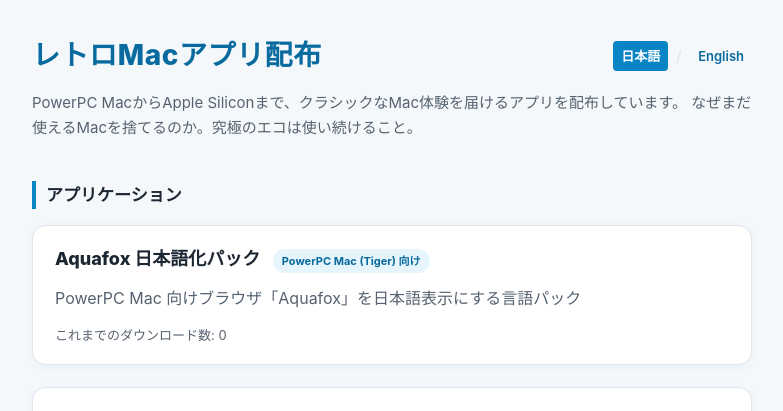
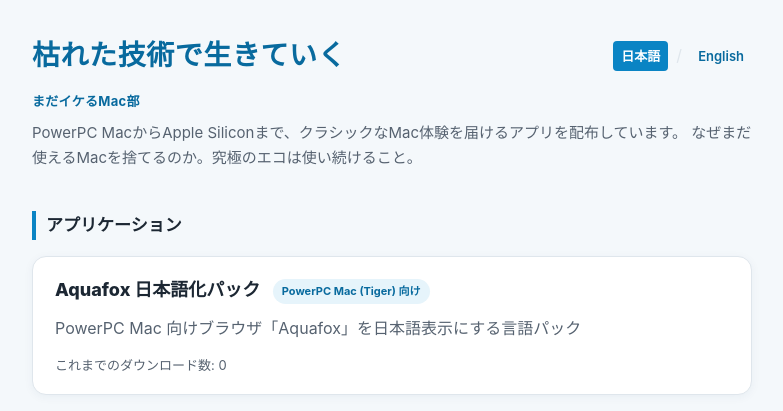
Before and after one commit to watermark-hd/aquafox-ja-site, a Flask app: page / in a window 1280 px wide. Shown: the top 411 px of the page, without its empty margins (248-1031 px from the left). Run offline with Flask 3, Linux system fonts and the light colour scheme; data that the repository does not hold is empty.

Commit message:
サイト名を「枯れた技術で生きていく」に変更、サブタイトルを追加
「レトロMacアプリ配布」という説明的な名前から、風刺の効いた
サイト名に変更。サブタイトルとして「まだイケるMac部」を追加。
ホームページの<title>タグも「アプリ一覧」からサイト名に修正。

```diff
--- a/static/css/style.css
+++ b/static/css/style.css
@@ -51,6 +51,14 @@ body {
 .site-title a {
   color: inherit;
   text-decoration: none;
+}
+
+.site-subtitle {
+  margin: 4px 0 0 0;
+  color: var(--aqua-dark);
+  font-size: 13px;
+  font-weight: 700;
+  letter-spacing: 0.02em;
 }
 
 .site-tagline {
--- a/templates/base.html
+++ b/templates/base.html
@@ -16,14 +16,14 @@
 <link rel="icon" type="image/png" sizes="16x16" href="{{ url_for('static', filename='favicon-16.png') }}">
 <link rel="icon" href="{{ url_for('static', filename='favicon.ico') }}">
 <link rel="apple-touch-icon" href="{{ url_for('static', filename='apple-touch-icon.png') }}">
-<title>{% block title %}{% if lang == 'en' %}Retro Mac Applications{% else %}レトロMacアプリ配布{% endif %}{% endblock %}</title>
+<title>{% block title %}{% if lang == 'en' %}Thriving on Time-Tested Tech{% else %}枯れた技術で生きていく{% endif %}{% endblock %}</title>
 <meta name="description" content="{% block meta_description %}{% if app is defined %}{% if lang == 'en' %}{{ app.tagline_en }}{% else %}{{ app.tagline }}{% endif %}{% elif lang == 'en' %}Classic Mac applications and tools for PowerPC Macs through Apple Silicon.{% else %}PowerPC MacからApple Siliconまで、クラシックなMac体験を届けるアプリとツールを配布しています。{% endif %}{% endblock %}">
 <link rel="canonical" href="{{ canonical_url }}">
 <link rel="alternate" hreflang="ja" href="{{ alternate_ja_url }}">
 <link rel="alternate" hreflang="en" href="{{ alternate_en_url }}">
 <link rel="alternate" hreflang="x-default" href="{{ alternate_ja_url }}">
 <meta property="og:type" content="website">
-<meta property="og:site_name" content="{% if lang == 'en' %}Retro Mac Applications{% else %}レトロMacアプリ配布{% endif %}">
+<meta property="og:site_name" content="{% if lang == 'en' %}Thriving on Time-Tested Tech{% else %}枯れた技術で生きていく{% endif %}">
 <meta property="og:title" content="{{ self.title() | striptags | trim }}">
 <meta property="og:description" content="{% if app is defined %}{% if lang == 'en' %}{{ app.tagline_en }}{% else %}{{ app.tagline }}{% endif %}{% elif lang == 'en' %}Classic Mac applications and tools for PowerPC Macs through Apple Silicon.{% else %}PowerPC MacからApple Siliconまで、クラシックなMac体験を届けるアプリとツールを配布しています。{% endif %}">
 <meta property="og:url" content="{{ canonical_url }}">
@@ -56,12 +56,12 @@
       {% if request.endpoint == 'top' %}
       <h1 class="site-title">
         <a href="{{ url_for('top', lang=lang) }}">
-          {% if lang == 'en' %}Retro Mac Applications{% else %}レトロMacアプリ配布{% endif %}
+          {% if lang == 'en' %}Thriving on Time-Tested Tech{% else %}枯れた技術で生きていく{% endif %}
         </a>
       </h1>
       {% else %}
       <a href="{{ url_for('top', lang=lang) }}" class="site-title">
-        {% if lang == 'en' %}Retro Mac Applications{% else %}レトロMacアプリ配布{% endif %}
+        {% if lang == 'en' %}Thriving on Time-Tested Tech{% else %}枯れた技術で生きていく{% endif %}
       </a>
       {% endif %}
       <div class="lang-switcher">
@@ -70,6 +70,7 @@
         <a href="{{ url_for('top', lang='en') }}" class="lang-link {% if lang == 'en' %}active{% endif %}">English</a>
       </div>
     </div>
+    <p class="site-subtitle">{% if lang == 'en' %}The Still-Got-It Mac Club{% else %}まだイケるMac部{% endif %}</p>
     <p class="site-tagline">
       {% if lang == 'en' %}
         Distributing classic Mac applications from PowerPC Mac to Apple Silicon, bringing retro Mac experiences to modern systems.
--- a/templates/top.html
+++ b/templates/top.html
@@ -1,6 +1,4 @@
 {% extends "base.html" %}
-
-{% block title %}{% if lang == 'en' %}Applications{% else %}アプリ一覧{% endif %}{% endblock %}
 
 {% block content %}
 
```
